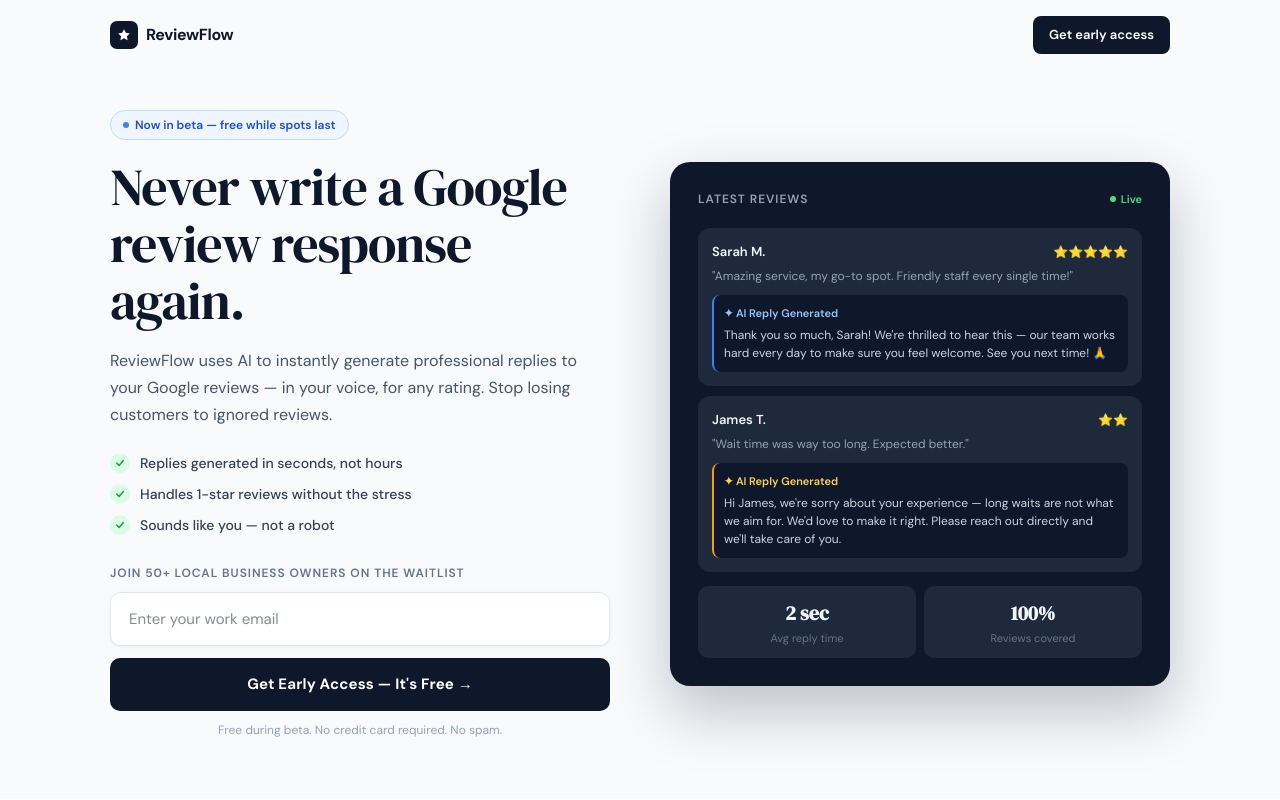
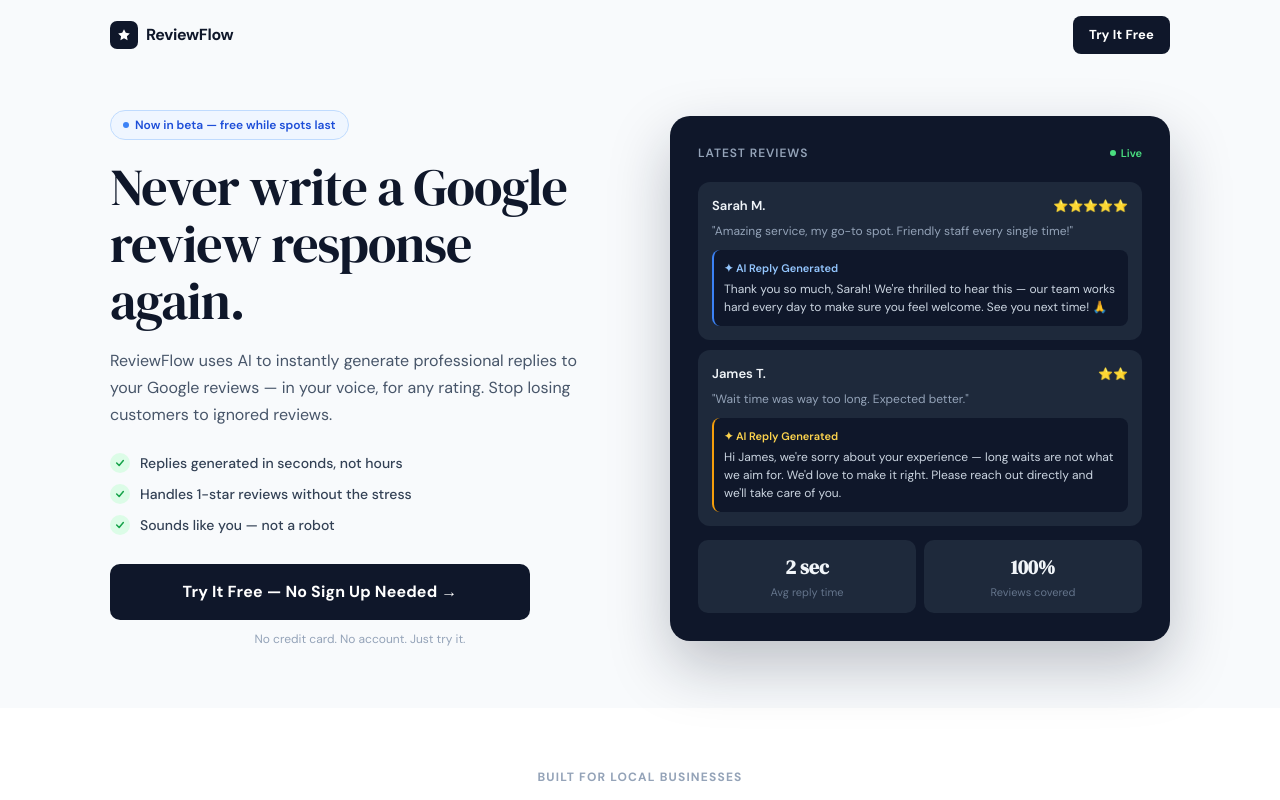
Before and after one commit to AmerC1990/reviewflow, a Next.js app: page / in a window 1280 px wide. Shown: the top 800 px of the page. Built offline with nearby package versions, Linux system fonts and the light colour scheme.

Commit message:
updated to remove sign up form and cta button

```diff
--- a/pages/index.js
+++ b/pages/index.js
@@ -1,90 +1,4 @@
 import Head from "next/head";
-import { useState } from "react";
-
-function SignupForm({ dark = false }) {
-  const [email, setEmail] = useState("");
-  const [submitted, setSubmitted] = useState(false);
-  const [loading, setLoading] = useState(false);
-
-  async function handleSubmit(e) {
-    e.preventDefault();
-    setLoading(true);
-    try {
-      await fetch("https://app.kit.com/forms/8801942/subscriptions", {
-        method: "POST",
-        headers: { "Content-Type": "application/x-www-form-urlencoded" },
-        body: new URLSearchParams({ email_address: email }),
-        mode: "no-cors",
-      });
-    } catch (err) {}
-    setSubmitted(true);
-    setLoading(false);
-  }
-
-  if (submitted) {
-    return (
-      <div style={{
-        background: "#f0fdf4",
-        border: "1.5px solid #86efac",
-        borderRadius: "12px",
-        padding: "20px 24px",
-        textAlign: "center",
-      }}>
-        <div style={{ fontSize: "28px", marginBottom: "8px" }}>🎉</div>
-        <p style={{ fontWeight: 700, fontSize: "15px", color: "#15803d", marginBottom: "4px" }}>
-          You're on the list!
-        </p>
-        <p style={{ fontSize: "13px", color: "#166534" }}>
-          We'll email you when early access opens.
-        </p>
-      </div>
-    );
-  }
-
-  return (
-    <form onSubmit={handleSubmit} style={{ display: "flex", flexDirection: "column", gap: "12px" }}>
-      <input
-        type="email"
-        required
-        placeholder="Enter your work email"
-        value={email}
-        onChange={(e) => setEmail(e.target.value)}
-        style={{
-          padding: "15px 18px",
-          border: dark ? "1.5px solid #334155" : "1.5px solid #e2e8f0",
-          borderRadius: "10px",
-          fontSize: "15px",
-          color: "#0f172a",
-          background: "#fff",
-          boxShadow: "0 1px 3px rgba(0,0,0,0.06)",
-          outline: "none",
-          fontFamily: "inherit",
-          width: "100%",
-        }}
-      />
-      <button
-        type="submit"
-        disabled={loading}
-        style={{
-          padding: "15px",
-          background: loading ? "#475569" : (dark ? "#3b82f6" : "#0f172a"),
-          color: "#fff",
-          fontSize: "15px",
-          fontWeight: 700,
-          borderRadius: "10px",
-          border: "none",
-          cursor: loading ? "not-allowed" : "pointer",
-          letterSpacing: "0.01em",
-          fontFamily: "inherit",
-          transition: "all 0.2s ease",
-          width: "100%",
-        }}
-      >
-        {loading ? "Submitting..." : "Get Early Access — It's Free →"}
-      </button>
-    </form>
-  );
-}
 
 export default function Home() {
   return (
@@ -140,6 +54,43 @@
             display: block;
           }
 
+          .try-btn {
+            display: block;
+            background: #0f172a;
+            color: #fff;
+            fontSize: 16px;
+            font-size: 16px;
+            font-weight: 700;
+            padding: 16px;
+            border-radius: 10px;
+            text-align: center;
+            text-decoration: none;
+            letter-spacing: 0.01em;
+            transition: background 0.2s ease;
+          }
+
+          .try-btn:hover {
+            background: #1e40af;
+          }
+
+          .try-btn-blue {
+            display: block;
+            background: #3b82f6;
+            color: #fff;
+            font-size: 16px;
+            font-weight: 700;
+            padding: 16px;
+            border-radius: 10px;
+            text-align: center;
+            text-decoration: none;
+            letter-spacing: 0.01em;
+            transition: background 0.2s ease;
+          }
+
+          .try-btn-blue:hover {
+            background: #2563eb;
+          }
+
           @media (max-width: 768px) {
             .hero-grid {
               grid-template-columns: 1fr;
@@ -173,8 +124,8 @@
           </div>
           <span style={{ fontWeight: 700, fontSize: "16px", color: "#0f172a", letterSpacing: "-0.02em" }}>ReviewFlow</span>
         </div>
-        <a href="#get-access" style={{ background: "#0f172a", color: "#fff", padding: "9px 16px", borderRadius: "8px", fontSize: "13px", fontWeight: 600, textDecoration: "none" }}>
-          Get early access
+        <a href="https://app.reviewflowapp.com/reviews" className="try-btn" style={{ padding: "9px 16px", fontSize: "13px", borderRadius: "8px" }}>
+          Try It Free
         </a>
       </nav>
 
@@ -214,12 +165,11 @@
             </div>
 
             <div className="fade-5" id="get-access">
-              <p style={{ fontSize: "12px", fontWeight: 600, color: "#64748b", textTransform: "uppercase", letterSpacing: "0.08em", marginBottom: "10px" }}>
-                Join 50+ local business owners on the waitlist
-              </p>
-              <SignupForm />
+              <a href="https://app.reviewflowapp.com/reviews" className="try-btn" style={{ maxWidth: "420px" }}>
+                Try It Free — No Sign Up Needed →
+              </a>
               <p style={{ marginTop: "10px", fontSize: "12px", color: "#94a3b8", textAlign: "center" }}>
-                Free during beta. No credit card required. No spam.
+                No credit card. No account. Just try it.
               </p>
             </div>
           </div>
@@ -323,11 +273,13 @@
             Ready to stop writing review responses?
           </h2>
           <p style={{ color: "#94a3b8", fontSize: "15px", lineHeight: "1.6", marginBottom: "28px" }}>
-            Join the waitlist and get free access when we launch. No credit card, no commitment.
+            Try it free right now — no account, no credit card needed.
           </p>
-          <SignupForm dark />
+          <a href="https://app.reviewflowapp.com/reviews" className="try-btn-blue">
+            Try It Free — No Sign Up Needed →
+          </a>
           <p style={{ marginTop: "14px", fontSize: "12px", color: "#475569" }}>
-            Free during beta · No spam · Cancel anytime
+            Free during beta · No credit card · No account needed
           </p>
         </div>
       </section>
```
